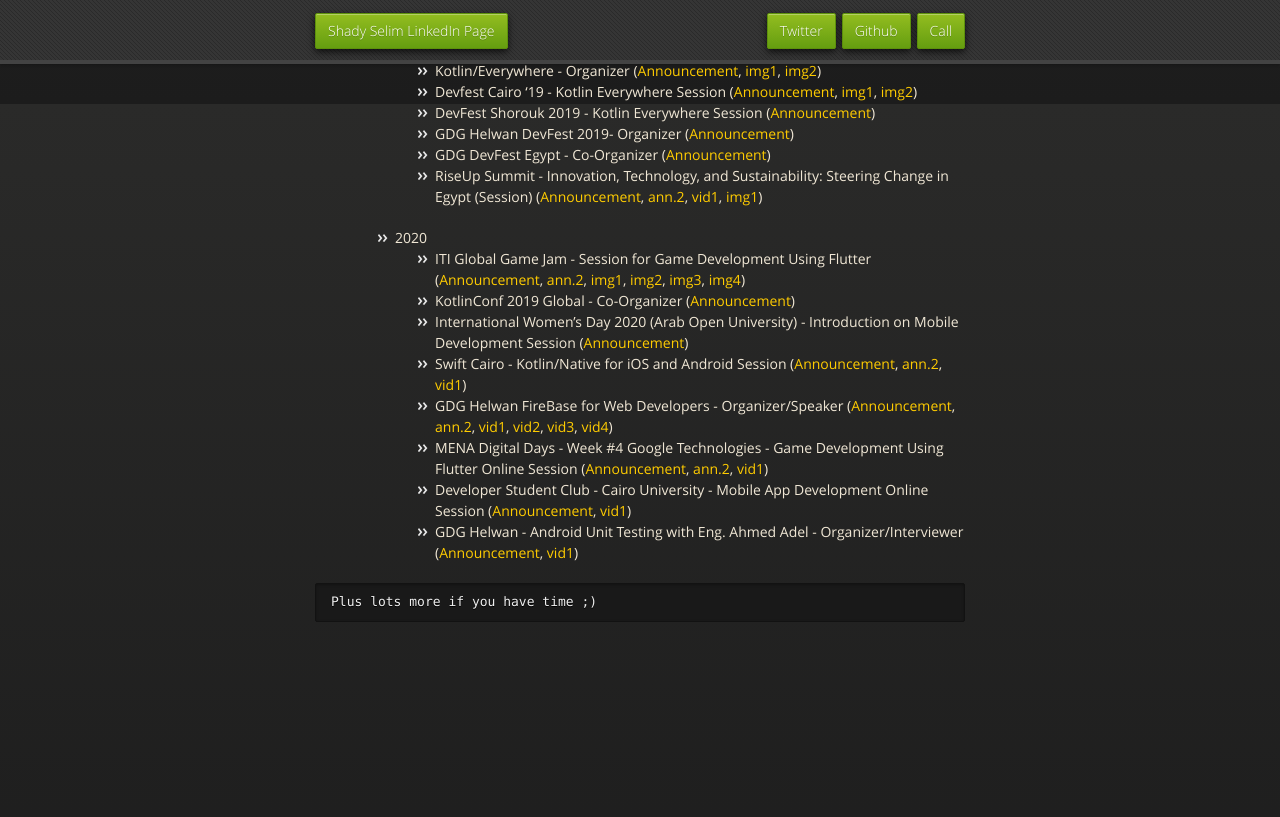
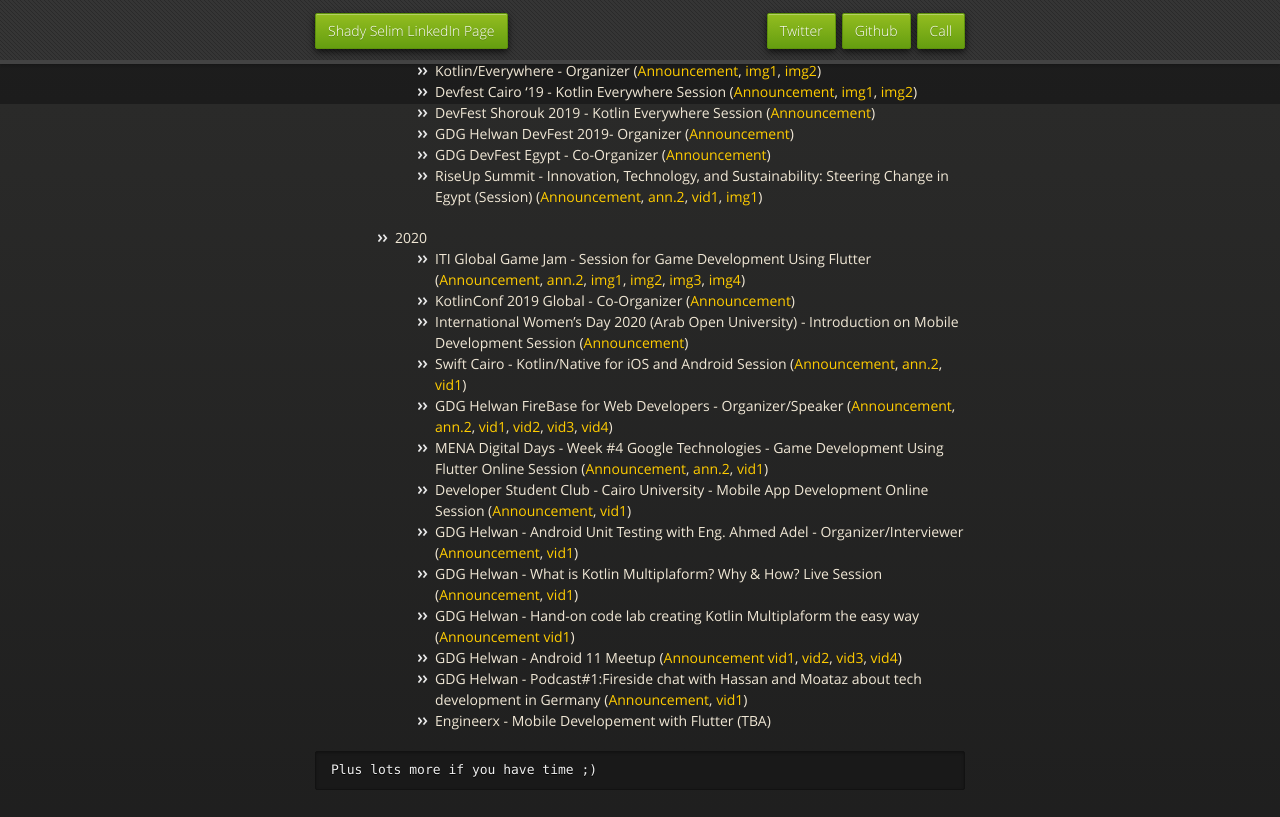
Before and after one commit to Shady-Selim/shady-selim.github.io, a Jekyll site: the page built from index.md, in a window 1280 px wide and 900 px high, scrolled down 5296 px. Shown: the top 817 px of the window. Built offline with Jekyll 4.4.1, drawn with Linux system fonts in a browser that asks for light colours; our own code applies the rules of GitHub Pages for plain Markdown files; before the commit the page ends 6028 px from its top, so only the background shows below that.

Commit message:
Update index.md

````diff
--- a/index.md
+++ b/index.md
@@ -211,6 +211,11 @@
     - MENA Digital Days - Week #4 Google Technologies - Game Development Using Flutter Online Session ([Announcement](https://twitter.com/gdgmena/status/1250838867822829568), [ann.2](https://www.meetup.com/GDG-Helwan/events/270047064/), [vid1](https://youtu.be/uCJyt2IpAlM))
     - Developer Student Club - Cairo University - Mobile App Development Online Session ([Announcement](https://www.facebook.com/DSCCairo/photos/a.106526477584111/146417886928303/?type=3&theater), [vid1](https://youtu.be/y0222d67M0M))
     - GDG Helwan - Android Unit Testing with Eng. Ahmed Adel - Organizer/Interviewer ([Announcement](https://www.meetup.com/GDG-Helwan/events/270671025/), [vid1](https://youtu.be/AmaHlsd4vUg))
+    - GDG Helwan - What is Kotlin Multiplaform? Why & How? Live Session ([Announcement](https://www.meetup.com/GDG-Helwan/events/270671025/), [vid1](https://youtu.be/S10PipWUeEw))
+    - GDG Helwan - Hand-on code lab creating Kotlin Multiplaform the easy way ([Announcement](https://www.linkedin.com/pulse/tutorial-your-first-kotlin-multiplatform-ios-android-shady/) [vid1](https://youtu.be/8o3IUWhLG2U))
+    - GDG Helwan - Android 11 Meetup ([Announcement](https://www.meetup.com/GDG-Helwan/events/270725535/) [vid1](https://youtu.be/n2i6j9RZ4ag), [vid2](https://youtu.be/6_1zaOjo8hw), [vid3](https://youtu.be/q4mp6DAvB1k), [vid4](https://youtu.be/cEYt86goq4s))
+    - GDG Helwan - Podcast#1:Fireside chat with Hassan and Moataz about tech development in Germany ([Announcement](https://www.meetup.com/GDG-Helwan/events/271223690/), [vid1](https://youtu.be/YTEUTDmLmcw))
+    - Engineerx - Mobile Developement with Flutter (TBA)
 
 ```
 Plus lots more if you have time ;)
````
